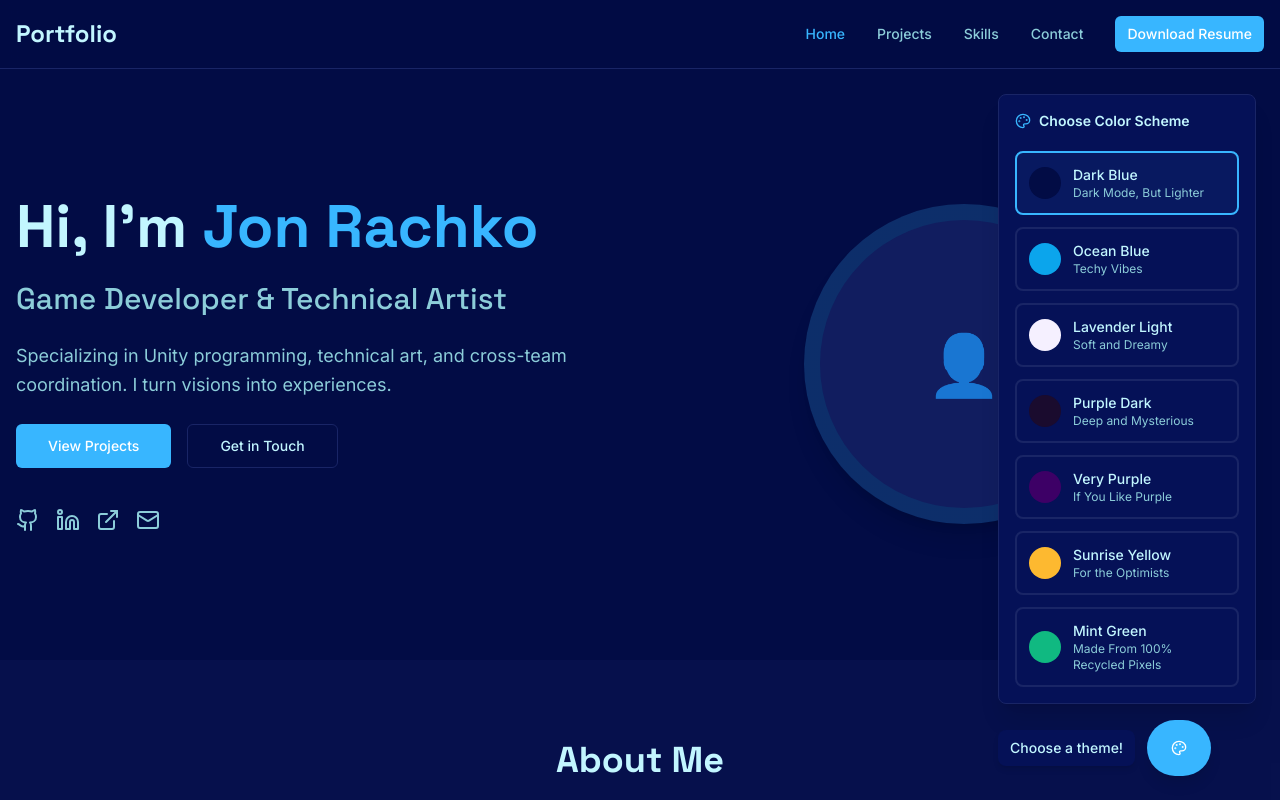
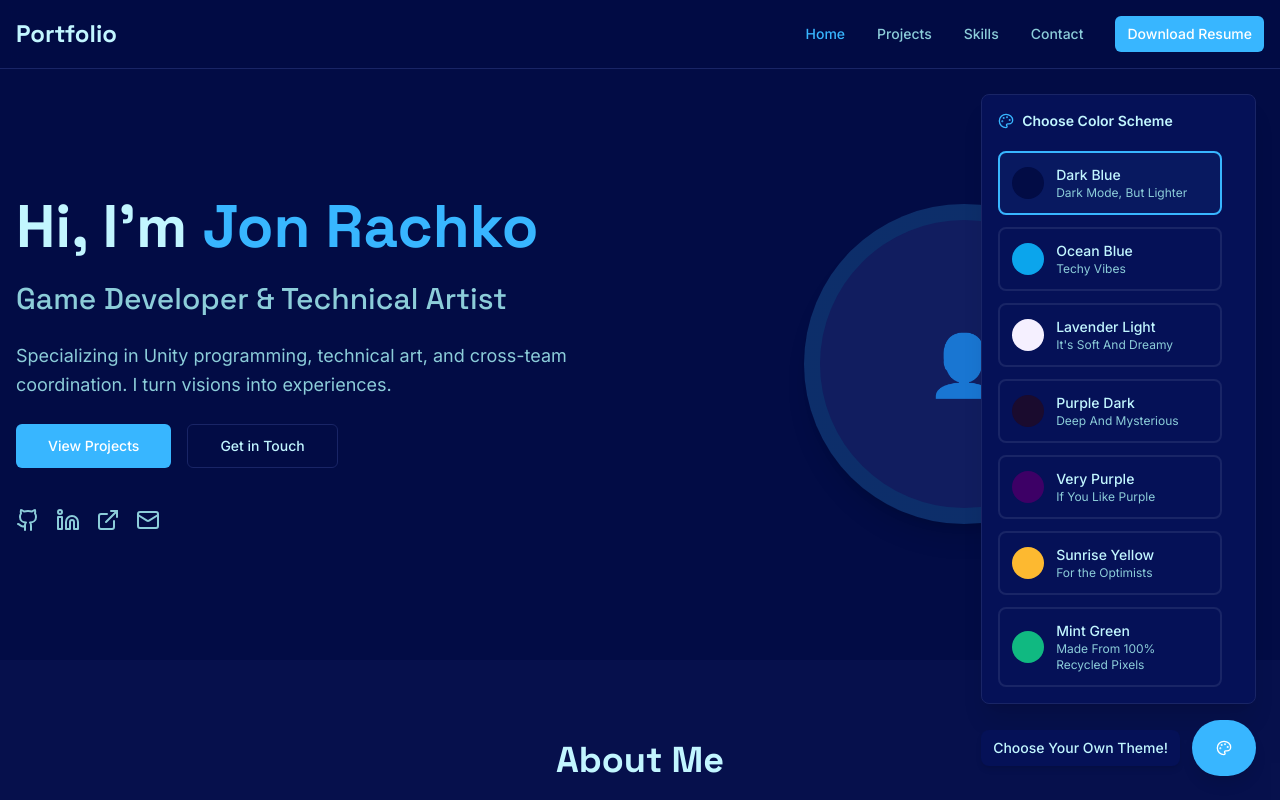
Before and after one commit to JonRachko/lovable-portfolio, a React (Vite) app: page / in a window 1280 px wide. Both pictures are taken after a click on the button 1224 px from the left and 748 px from the top of the page. Shown: the top 800 px of the page. Built offline with nearby package versions, Linux system fonts and the light colour scheme; the HTML template or start-up script is replaced by a standard one.

Commit message:
Code edited in Lovable Code Editor
Edited UI in Lovable

```diff
--- a/src/components/ColorSchemeSwitcher.tsx
+++ b/src/components/ColorSchemeSwitcher.tsx
@@ -8,8 +8,8 @@ type ColorScheme = "blue" | "purple" | "purple-dark" | "purple-gradient" | "dark
 const schemes = [
   { id: "dark-blue" as ColorScheme, name: "Dark Blue", color: "#020c45", description: "Dark Mode, But Lighter" },
   { id: "blue" as ColorScheme, name: "Ocean Blue", color: "#0BA5EC", description: "Techy Vibes" },
-  { id: "purple" as ColorScheme, name: "Lavender Light", color: "#F5F0FF", description: "Soft and Dreamy" },
-  { id: "purple-dark" as ColorScheme, name: "Purple Dark", color: "#1A0B2E", description: "Deep and Mysterious" },
+  { id: "purple" as ColorScheme, name: "Lavender Light", color: "#F5F0FF", description: "It's Soft And Dreamy" },
+  { id: "purple-dark" as ColorScheme, name: "Purple Dark", color: "#1A0B2E", description: "Deep And Mysterious" },
   { id: "purple-gradient" as ColorScheme, name: "Very Purple", color: "#3D0066", description: "If You Like Purple" },
   { id: "sunrise" as ColorScheme, name: "Sunrise Yellow", color: "#FDB930", description: "For the Optimists" },
   { id: "mint" as ColorScheme, name: "Mint Green", color: "#10B981", description: "Made From 100% Recycled Pixels" },
@@ -81,7 +81,7 @@ const ColorSchemeSwitcher = () => {
       <div className="flex items-center gap-3">
         {isOpen && (
           <span className="text-sm font-medium text-foreground bg-card px-3 py-2 rounded-lg shadow-md animate-fade-in">
-            Choose a theme!
+            Choose Your Own Theme!
           </span>
         )}
         <Button size="lg" onClick={() => setIsOpen(!isOpen)} className="rounded-full w-14 h-14 shadow-lg">
```
